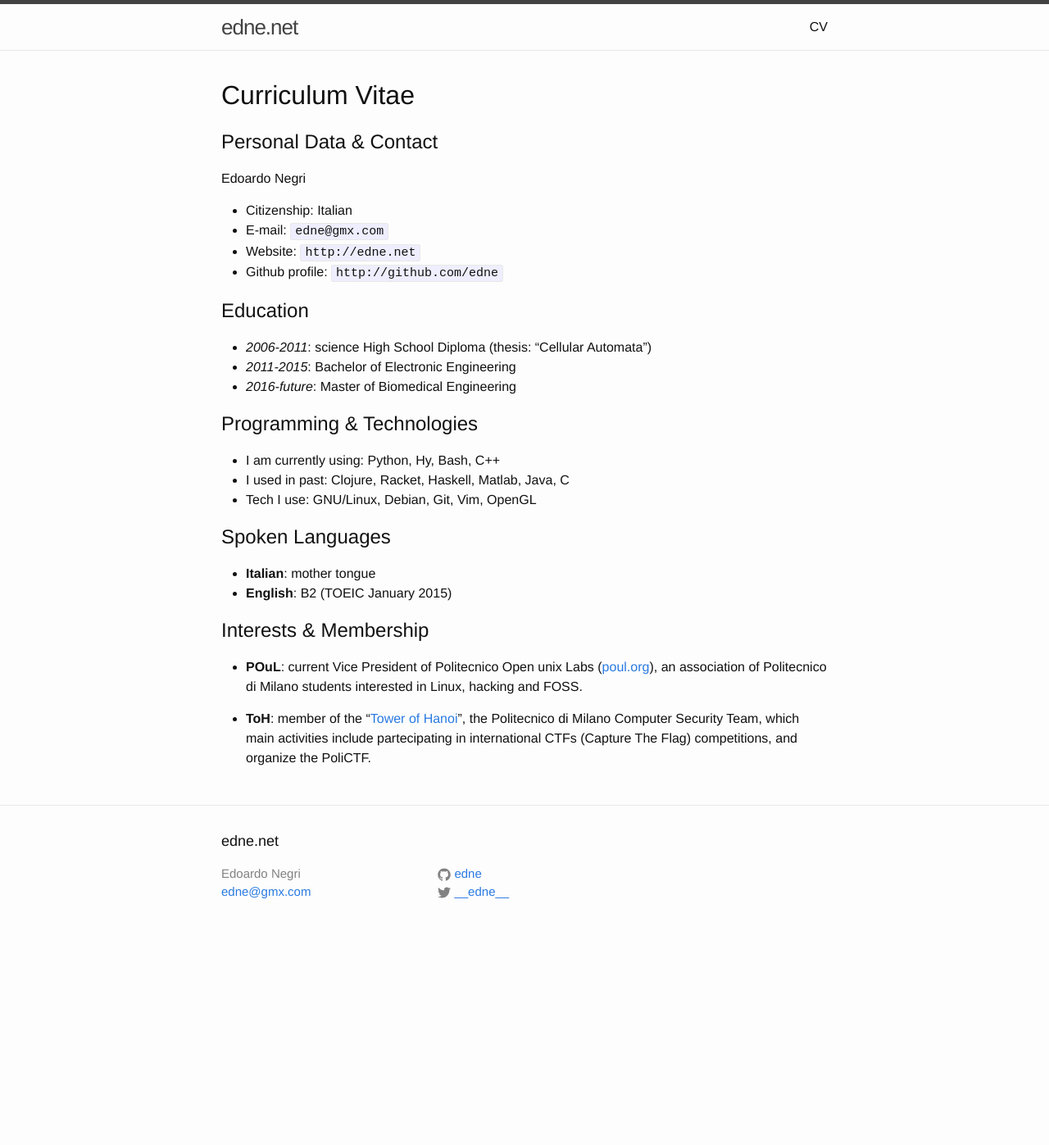
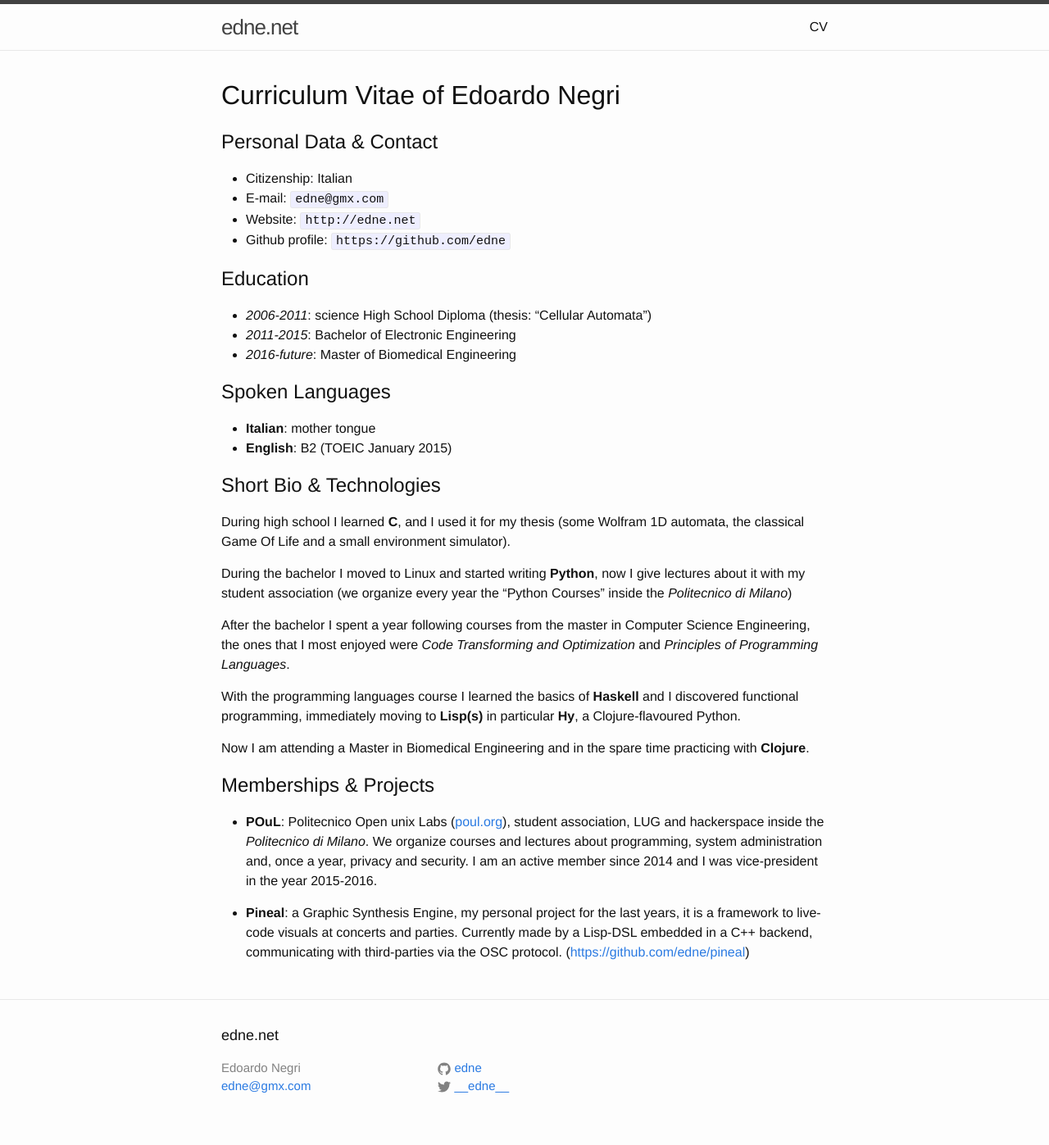
Before and after one commit to edne/edne.github.io, a Jekyll site: the page built from cv.md, in a window 1280 px wide. Shown: the whole page at 82% size. Built offline with Jekyll 4.4.1, drawn with Linux system fonts in a browser that asks for light colours; before the commit the page ends 1160 px from its top, so only the background shows below that.

Commit message:
Update CV

```diff
--- a/cv.md
+++ b/cv.md
@@ -22,21 +21,41 @@ Edoardo Negri
 * _2016-future_: Master of Biomedical Engineering
 
 
-## Programming & Technologies
-* I am currently using: Python, Hy, Bash, C++
-* I used in past: Clojure, Racket, Haskell, Matlab, Java, C
-* Tech I use: GNU/Linux, Debian, Git, Vim, OpenGL
-
 ## Spoken Languages
 * **Italian**: mother tongue
 * **English**: B2 (TOEIC January 2015)
 
-## Interests & Membership
-* **POuL**: current Vice President of Politecnico Open unix Labs
-  ([poul.org](https://poul.org)), an association of Politecnico di Milano students
-  interested in Linux, hacking and FOSS.
 
-* **ToH**: member of the "[Tower of Hanoi](https://ctftime.org/team/300)", the
-  Politecnico di Milano Computer Security Team, which main activities include
-  partecipating in international CTFs (Capture The Flag) competitions, and
-  organize the PoliCTF.
+## Short Bio & Technologies
+During high school I learned **C**, and I used it for my
+thesis (some Wolfram 1D automata, the classical Game Of Life and a small
+environment simulator).
+
+During the bachelor I moved to Linux and started writing **Python**, now I give
+lectures about it with my student association (we organize every year the
+"Python Courses" inside the _Politecnico di Milano_)
+
+After the bachelor I spent a year following courses from the master in Computer
+Science Engineering, the ones that I most enjoyed were _Code Transforming and
+Optimization_ and _Principles of Programming Languages_.
+
+With the programming languages course I learned the basics of **Haskell** and I
+discovered functional programming, immediately moving to **Lisp(s)** in particular
+**Hy**, a Clojure-flavoured Python.
+
+Now I am attending a Master in Biomedical Engineering and in the spare time
+practicing with **Clojure**.
+
+
+## Memberships & Projects
+* **POuL**: Politecnico Open unix Labs ([poul.org](https://poul.org)), student
+  association, LUG and hackerspace inside the _Politecnico di Milano_.  We
+  organize courses and lectures about programming, system administration and,
+  once a year, privacy and security.
+  I am an active member since 2014 and I was vice-president in the year 2015-2016.
+
+* **Pineal**: a Graphic Synthesis Engine, my personal project for the last
+  years, it is a framework to live-code visuals at concerts and parties.
+  Currently made by a Lisp-DSL embedded in a C++ backend, communicating with
+  third-parties via the OSC protocol.
+  ([https://github.com/edne/pineal](https://github.com/edne/pineal))
```
Also changed, not shown: other parts of cv.md (+2 -3 lines), 2 other files.
